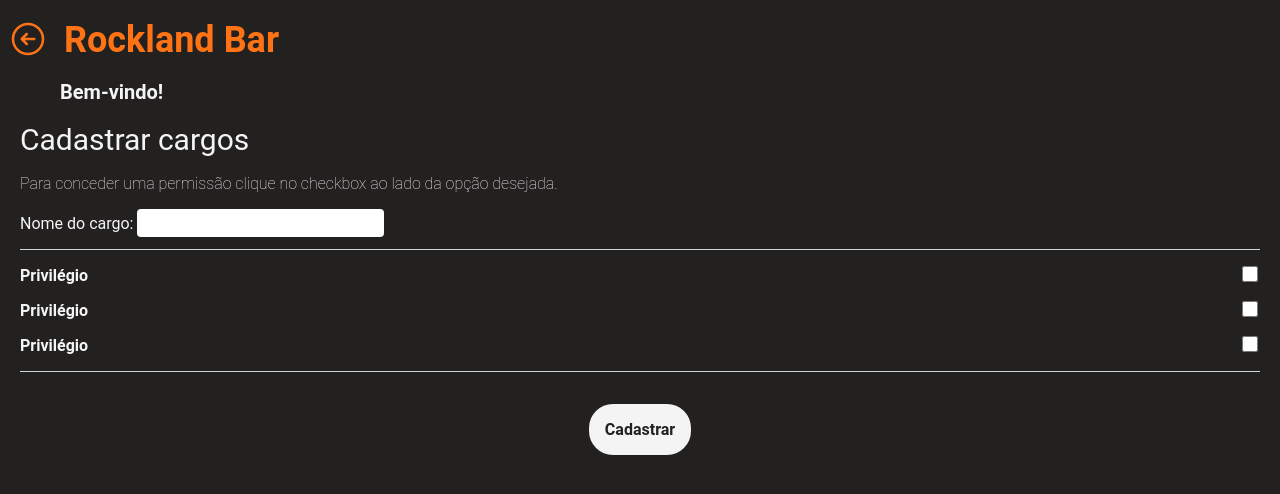
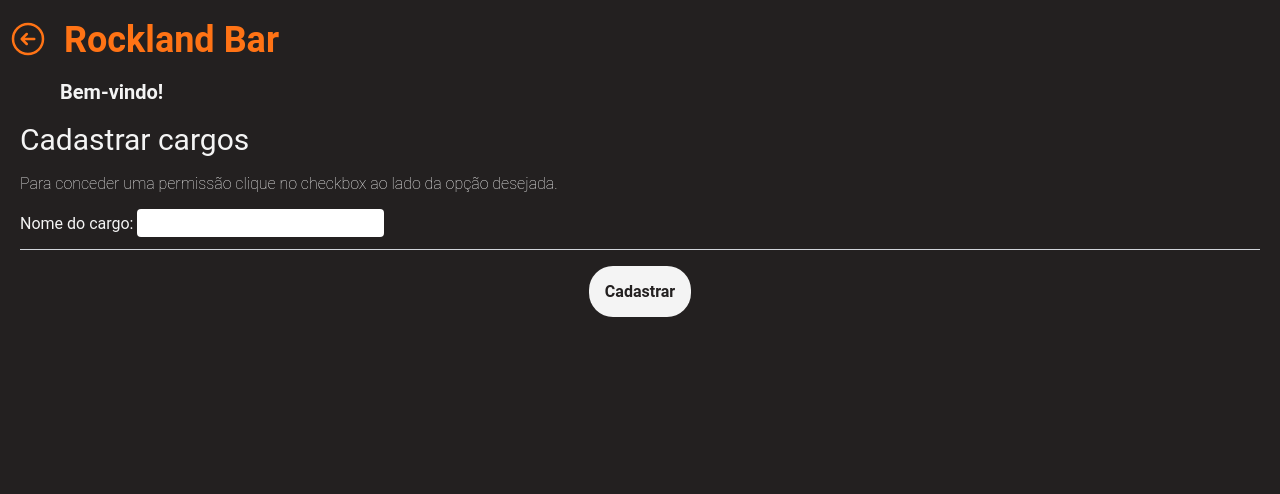
Before and after one commit to Koemyy/cardapio-digital-company, a React (Vite) app: page /cadastrar-cargos in a window 1280 px wide. Shown: the top 494 px of the page. Built offline with nearby package versions, Linux system fonts and the light colour scheme.

Commit message:
Remoção de privilegios na tela de cargos

```diff
--- a/src/pages/cadastrarCargos.tsx
+++ b/src/pages/cadastrarCargos.tsx
@@ -37,21 +37,6 @@ function CadastrarCargos() {
                            onChange={handleChange}/>
                 </form>
                 <div className="block h-[1px] border-0 border-t border-solid border-grey-300 mt-1 p-0"></div>
-                <div className="py-4">
-                    <div className="pb-4">
-                        <input className="right-0 fixed w-5 h-4 mr-5" type="checkbox"/>
-                        <p className="font-bold">Privilégio</p>
-                    </div>
-                    <div className="pb-4">
-                        <input className="fixed right-0 w-5 h-4 mr-5" type="checkbox"/>
-                        <p className="font-bold">Privilégio</p>
-                    </div>
-                    <div>
-                        <input className="fixed right-0 w-5 h-4 mr-5" type="checkbox"/>
-                        <p className="font-bold">Privilégio</p>
-                    </div>
-                    <div className="block h-[1px] border-0 border-t border-solid border-grey-300 mt-4 p-0"></div>
-                </div>
                 <div className="flex items-center content-center justify-center pt-4">
                     <button onClick={notificationPopUp}
                             className="hover:bg-black-400 hover:text-white-300 bg-white-300 px-4 py-4 rounded-3xl text-black-500 font-bold">Cadastrar
```
